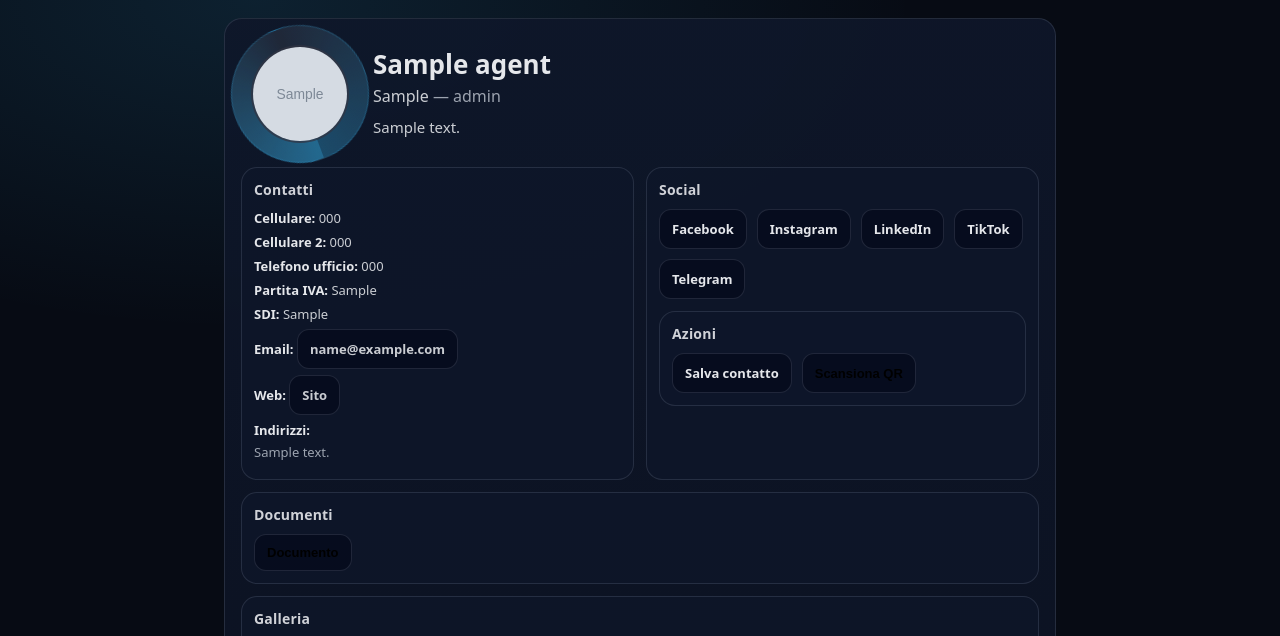
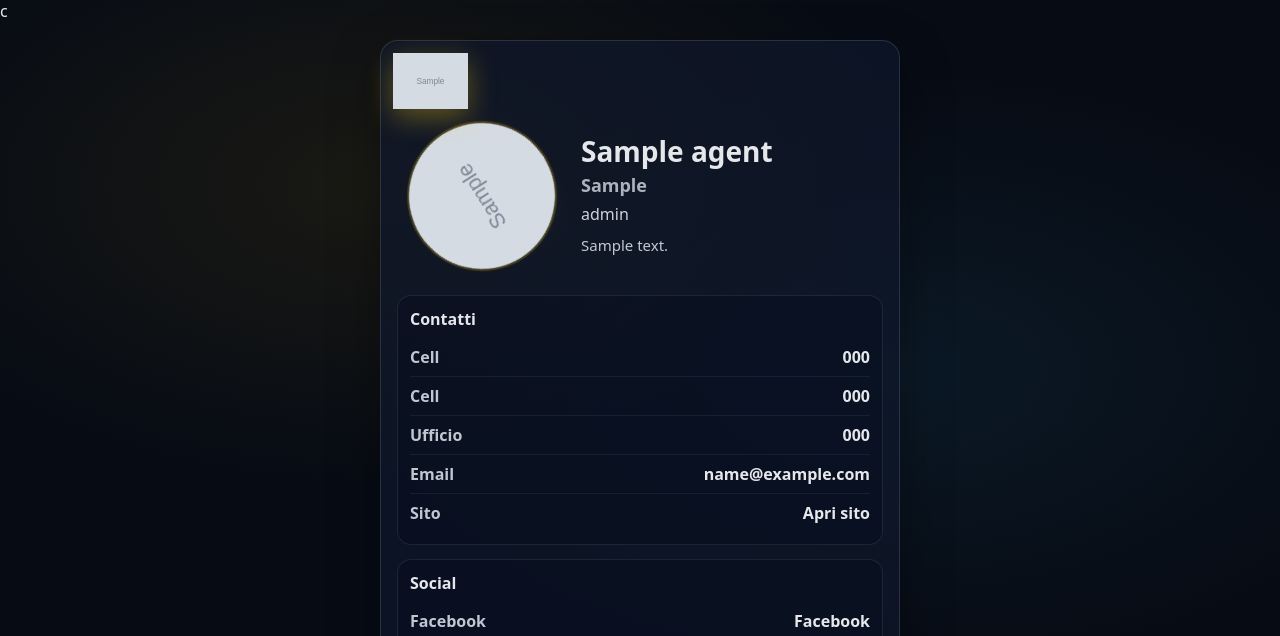
Before and after one commit to gidl59/pay4you-cards-fire, a Flask app: a page that uses templates/card.html in a window 1280 px wide. Shown: the top 636 px of the page. Run offline with Flask 3, Linux system fonts and the light colour scheme; the visitor is signed in with stand-in values (Sample User, id 1); tables that the repository leaves empty hold one stand-in row (values such as "Sample post"); grey boxes marked "Sample" are stand-in pictures.

Commit message:
Update card.html

```diff
--- a/templates/card.html
+++ b/templates/card.html
@@ -1,322 +1,321 @@
-<!doctype html>
-<html lang="{{ lang }}">
+c<!doctype html>
+<html lang="{{ lang or 'it' }}">
 <head>
-  <meta charset="utf-8"/>
-  <meta name="viewport" content="width=device-width,initial-scale=1"/>
-  <meta name="format-detection" content="telephone=no">
-  <title>{{ ag.name }} | Card</title>
+  <meta charset="utf-8">
+  <meta name="viewport" content="width=device-width, initial-scale=1">
+  <title>{{ ag.name }} | Pay4You Card</title>
 
-  <style>
-    :root{
-      --bg:#070b14;
-      --card:#0b1220;
-      --card2:#0f172a;
-      --line:rgba(148,163,184,.18);
-      --txt:#e5e7eb;
-      --muted:#9ca3af;
-      --accent:#38bdf8;
-      --btn:#111827;
-    }
-    *{box-sizing:border-box}
-    body{margin:0;background:radial-gradient(1200px 600px at 20% 0%, rgba(56,189,248,.12), transparent 55%), var(--bg); color:var(--txt); font-family:system-ui,-apple-system,Segoe UI,Roboto,Arial;}
-    a{color:inherit}
-    .wrap{max-width:860px;margin:0 auto;padding:18px 14px 28px}
-    .panel{background:linear-gradient(180deg, rgba(15,23,42,.92), rgba(11,18,32,.92)); border:1px solid var(--line); border-radius:18px; padding:16px}
-
-    .top{display:flex; gap:14px; align-items:center}
-    .avatarWrap{position:relative; width:118px; height:118px; flex:0 0 auto}
-    .logoOrbit{
-      position:absolute; inset:-10px; border-radius:999px;
-      background:conic-gradient(from 180deg, rgba(56,189,248,.55), rgba(255,255,255,.08), rgba(56,189,248,.35));
-      filter: blur(.0px);
-      animation:spin 7s linear infinite;
-      opacity:.9;
-      display:flex; align-items:center; justify-content:center;
-      border:1px solid rgba(56,189,248,.25);
-    }
-    .logoOrbit img{
-      width:42px;height:42px;border-radius:12px; object-fit:contain;
-      background:rgba(15,23,42,.75); padding:6px; border:1px solid rgba(148,163,184,.22);
-    }
-    .avatar{
-      position:absolute; inset:10px; border-radius:999px; overflow:hidden;
-      border:2px solid rgba(255,255,255,.14);
-      background:rgba(2,6,23,.7);
-    }
-    .avatar img{width:100%;height:100%;object-fit:cover}
-    .avatar .ph{display:flex;align-items:center;justify-content:center;height:100%; color:var(--muted); font-size:12px}
-
-    @keyframes spin { to { transform: rotate(360deg);} }
-
-    .headText{min-width:0}
-    .name{font-size:26px; font-weight:900; line-height:1.05; margin:0}
-    .sub{margin:6px 0 0 0; font-size:16px; color:rgba(229,231,235,.88)}
-    .bio{margin:10px 0 0 0; color:rgba(229,231,235,.88); font-size:15px; line-height:1.35}
-
-    .grid{display:grid; gap:12px; margin-top:14px}
-    @media(min-width:760px){ .grid{grid-template-columns: 1fr 1fr} }
-
-    .box{background:rgba(15,23,42,.72); border:1px solid var(--line); border-radius:16px; padding:12px}
-    .box h3{margin:0 0 10px 0; font-size:14px; letter-spacing:.2px; color:rgba(229,231,235,.9)}
-    .row{display:flex; gap:10px; flex-wrap:wrap}
-    .pill{
-      display:inline-flex; align-items:center; justify-content:center;
-      padding:10px 12px; border-radius:12px;
-      border:1px solid rgba(148,163,184,.18);
-      background:rgba(2,6,23,.55);
-      text-decoration:none;
-      font-weight:700;
-      font-size:13px;
-    }
-    .pill:hover{border-color:rgba(56,189,248,.35)}
-    .kv{margin:6px 0; font-size:13px; color:rgba(229,231,235,.88)}
-    .kv b{color:var(--txt)}
-    .muted{color:var(--muted)}
-    .actionsBox{margin-top:12px}
-
-    .thumbGrid{display:grid; grid-template-columns:repeat(3,1fr); gap:8px}
-    @media(min-width:760px){ .thumbGrid{grid-template-columns:repeat(5,1fr);} }
-    .thumb{
-      border-radius:12px; overflow:hidden; border:1px solid rgba(148,163,184,.18);
-      background:rgba(2,6,23,.55); cursor:pointer;
-      aspect-ratio:1/1;
-      display:flex; align-items:center; justify-content:center;
-    }
-    .thumb img{width:100%;height:100%;object-fit:cover; display:block}
-
-    /* video preview (non gigante) */
-    .videoGrid{display:grid; grid-template-columns:repeat(1,1fr); gap:10px}
-    @media(min-width:760px){ .videoGrid{grid-template-columns:repeat(2,1fr);} }
-    .videoCard{
-      border-radius:14px; overflow:hidden; border:1px solid rgba(148,163,184,.18);
-      background:rgba(2,6,23,.55);
-    }
-    .videoCard video{width:100%; height:320px; max-height:320px; object-fit:cover; display:block}
-    @media(max-width:480px){ .videoCard video{height:240px; max-height:240px} }
-
-    /* modal */
-    .modal{
-      position:fixed; inset:0; background:rgba(0,0,0,.75); display:none;
-      align-items:center; justify-content:center; padding:18px; z-index:9999;
-    }
-    .modal.open{display:flex}
-    .modalInner{
-      position:relative; width:min(980px, 100%); background:rgba(5,10,22,.92);
-      border:1px solid rgba(148,163,184,.22); border-radius:16px; overflow:hidden;
-    }
-    .modalBar{
-      display:flex; align-items:center; justify-content:space-between;
-      padding:10px 12px; border-bottom:1px solid rgba(148,163,184,.18);
-      background:rgba(15,23,42,.75);
-    }
-    .modalTitle{font-weight:800; font-size:13px; opacity:.95}
-    .closeBtn{
-      border:none; cursor:pointer;
-      background:rgba(2,6,23,.6); color:var(--txt);
-      border:1px solid rgba(148,163,184,.22);
-      border-radius:12px; padding:8px 10px;
-      font-weight:900;
-    }
-    .modalContent{padding:12px}
-    .modalContent img{max-width:100%; height:auto; display:block; margin:0 auto; border-radius:14px}
-    .modalContent iframe{width:100%; height:75vh; border:0; border-radius:14px; background:#fff}
-    .qrImg{width:260px; height:260px; image-rendering:pixelated}
-    footer{margin-top:14px; text-align:center; color:rgba(156,163,175,.8); font-size:12px}
-  </style>
+  <link rel="stylesheet" href="{{ url_for('static', filename='style.css') }}">
 </head>
 <body>
-  <div class="wrap">
-    <div class="panel">
 
-      <div class="top">
-        <div class="avatarWrap">
-          {% if ag.logo_url %}
-            <div class="logoOrbit" aria-label="logo">
-              <img src="{{ ag.logo_url }}" alt="logo">
+  <div class="page-main">
+    <div class="card-outer">
+
+      {# Logo: usa logo_url, fallback extra_logo_url #}
+      {% set the_logo = ag.logo_url or ag.extra_logo_url %}
+
+      <!-- LOGO in alto a sinistra (solo se caricato) -->
+      {% if the_logo %}
+        <div class="top-left-logo">
+          <img src="{{ the_logo }}" alt="Logo">
+        </div>
+      {% endif %}
+
+      <!-- HERO: foto + testi (nome/azienda/ruolo sotto la foto) -->
+      <div class="hero">
+
+        <div class="avatar-wrap">
+          {% if the_logo %}
+            <!-- il blocco ruota insieme: logo orbit + foto -->
+            <div class="spin-wrap">
+              <div class="orbit">
+                <img src="{{ the_logo }}" alt="Logo orbit">
+              </div>
+
+              <div class="avatar">
+                {% if ag.photo_url %}
+                  <img src="{{ ag.photo_url }}" alt="Foto profilo">
+                {% else %}
+                  <div class="avatar-placeholder">👤</div>
+                {% endif %}
+              </div>
+            </div>
+          {% else %}
+            <!-- se non c'è logo, niente rotazione -->
+            <div class="avatar">
+              {% if ag.photo_url %}
+                <img src="{{ ag.photo_url }}" alt="Foto profilo">
+              {% else %}
+                <div class="avatar-placeholder">👤</div>
+              {% endif %}
             </div>
           {% endif %}
-
-          <div class="avatar">
-            {% if ag.photo_url %}
-              <img src="{{ ag.photo_url }}" alt="photo">
-            {% else %}
-              <div class="ph">Foto</div>
-            {% endif %}
-          </div>
         </div>
 
-        <div class="headText">
-          <h1 class="name">{{ ag.name }}</h1>
-          <p class="sub">
-            {% if ag.company %}<span>{{ ag.company }}</span>{% endif %}
-            {% if ag.role %}<span class="muted"> — {{ ag.role }}</span>{% endif %}
-            {% if is_profile2 %}<span class="muted"> — (P2)</span>{% endif %}
-          </p>
+        <div class="hero-text">
+          <div class="name">{{ ag.name }}</div>
+
+          {% if ag.company %}
+            <div class="company">{{ ag.company }}</div>
+          {% endif %}
+
+          {% if ag.role %}
+            <div class="role">{{ ag.role }}</div>
+          {% endif %}
+
           {% if ag.bio %}
-            <p class="bio">{{ ag.bio }}</p>
+            <div class="bio">{{ ag.bio }}</div>
+          {% endif %}
+
+          <!-- PROFILO 1 / PROFILO 2 (se esiste p2) -->
+          {% if profiles and profiles|length > 0 %}
+            <div class="profile-switch">
+              <a class="profile-pill {% if not p_key %}active{% endif %}"
+                 href="/{{ ag.slug }}{% if request.args.get('lang') %}?lang={{ request.args.get('lang') }}{% endif %}">
+                Profilo 1
+              </a>
+
+              {% for p in profiles %}
+                {% if p.key == 'p2' %}
+                  <a class="profile-pill {% if p_key=='p2' %}active{% endif %}"
+                     href="/{{ ag.slug }}?p=p2{% if request.args.get('lang') %}&lang={{ request.args.get('lang') }}{% endif %}">
+                    Profilo 2
+                  </a>
+                {% endif %}
+              {% endfor %}
+            </div>
           {% endif %}
         </div>
       </div>
 
-      <div class="grid">
+      <!-- CONTATTI -->
+      <div class="section">
+        <div class="section-title">{{ t_func('contacts') if t_func else 'Contatti' }}</div>
 
-        <div class="box">
-          <h3>{{ t_func("contacts") }}</h3>
+        {% if mobiles and mobiles|length > 0 %}
+          {% for m in mobiles %}
+            <div class="row">
+              <span>Cell</span>
+              <a href="tel:{{ m }}">{{ m }}</a>
+            </div>
+          {% endfor %}
+        {% endif %}
 
-          {% if ag.phone_mobile %}
-            <div class="kv"><b>{{ t_func("mobile_phone") }}:</b> {{ ag.phone_mobile }}</div>
+        {% if ag.phone_office %}
+          <div class="row">
+            <span>Ufficio</span>
+            <a href="tel:{{ ag.phone_office }}">{{ ag.phone_office }}</a>
+          </div>
+        {% endif %}
+
+        {% if wa_link %}
+          <div class="row">
+            <span>WhatsApp</span>
+            <a href="{{ wa_link }}" target="_blank" rel="noopener">Apri WhatsApp</a>
+          </div>
+        {% endif %}
+
+        {% if emails and emails|length > 0 %}
+          {% for e in emails %}
+            <div class="row">
+              <span>Email</span>
+              <a href="mailto:{{ e }}">{{ e }}</a>
+            </div>
+          {% endfor %}
+        {% endif %}
+
+        {% if websites and websites|length > 0 %}
+          {% for w in websites %}
+            <div class="row">
+              <span>Sito</span>
+              <a href="{{ w }}" target="_blank" rel="noopener">Apri sito</a>
+            </div>
+          {% endfor %}
+        {% endif %}
+      </div>
+
+      <!-- SOCIAL -->
+      {% set has_social = ag.facebook or ag.instagram or ag.linkedin or ag.tiktok or ag.telegram %}
+      {% if has_social %}
+        <div class="section">
+          <div class="section-title">{{ t_func('social') if t_func else 'Social' }}</div>
+
+          {% if ag.facebook %}
+            <div class="row"><span>Facebook</span><a href="{{ ag.facebook }}" target="_blank" rel="noopener">Facebook</a></div>
           {% endif %}
-          {% if ag.phone_mobile2 %}
-            <div class="kv"><b>{{ t_func("mobile_phone") }} 2:</b> {{ ag.phone_mobile2 }}</div>
+          {% if ag.instagram %}
+            <div class="row"><span>Instagram</span><a href="{{ ag.instagram }}" target="_blank" rel="noopener">Instagram</a></div>
           {% endif %}
-          {% if ag.phone_office %}
-            <div class="kv"><b>{{ t_func("office_phone") }}:</b> {{ ag.phone_office }}</div>
+          {% if ag.linkedin %}
+            <div class="row"><span>LinkedIn</span><a href="{{ ag.linkedin }}" target="_blank" rel="noopener">LinkedIn</a></div>
           {% endif %}
-          {% if wa_link %}
-            <div class="kv"><b>{{ t_func("whatsapp") }}:</b> <a href="{{ wa_link }}" target="_blank" rel="noopener">Apri WhatsApp</a></div>
+          {% if ag.tiktok %}
+            <div class="row"><span>TikTok</span><a href="{{ ag.tiktok }}" target="_blank" rel="noopener">TikTok</a></div>
           {% endif %}
+          {% if ag.telegram %}
+            <div class="row"><span>Telegram</span><a href="{{ ag.telegram }}" target="_blank" rel="noopener">Telegram</a></div>
+          {% endif %}
+        </div>
+      {% endif %}
+
+      <!-- AZIONI sotto social -->
+      <div class="section actions-box">
+        <div class="section-title">Azioni</div>
+        <div class="actions-row">
+          <a class="action-btn" href="/{{ ag.slug }}.vcf">Salva contatto</a>
+          <button class="action-btn secondary" type="button"
+                  onclick="openQrModal('{{ qr_url }}')">
+            Scansiona QR
+          </button>
+        </div>
+        <div class="actions-hint">Consiglio: salva il contatto e poi condividi la card ai tuoi clienti.</div>
+      </div>
+
+      <!-- DATI -->
+      {% if ag.piva or ag.sdi or ag.pec or (addresses and addresses|length > 0) %}
+        <div class="section">
+          <div class="section-title">Dati</div>
 
           {% if ag.piva %}
-            <div class="kv"><b>{{ t_func("vat") }}:</b> {{ ag.piva }}</div>
+            <div class="row"><span>P.IVA</span><span>{{ ag.piva }}</span></div>
           {% endif %}
           {% if ag.sdi %}
-            <div class="kv"><b>{{ t_func("sdi") }}:</b> {{ ag.sdi }}</div>
+            <div class="row"><span>SDI</span><span>{{ ag.sdi }}</span></div>
           {% endif %}
-
-          {% if emails %}
-            <div class="kv"><b>Email:</b>
-              {% for e in emails %}
-                <a class="pill" href="mailto:{{ e }}">{{ e }}</a>
-              {% endfor %}
-            </div>
+          {% if ag.pec %}
+            <div class="row"><span>PEC</span><span>{{ ag.pec }}</span></div>
           {% endif %}
-
-          {% if websites %}
-            <div class="kv"><b>Web:</b>
-              {% for w in websites %}
-                <a class="pill" href="{{ w }}" target="_blank" rel="noopener">Sito</a>
-              {% endfor %}
-            </div>
-          {% endif %}
-
-          {% if addresses %}
-            <div class="kv"><b>{{ t_func("addresses") }}:</b><br>
+          {% if addresses and addresses|length > 0 %}
+            <div style="margin-top:8px; color:rgba(226,232,240,.85); font-weight:700;">
               {% for a in addresses %}
-                <div class="muted" style="margin:4px 0;">{{ a }}</div>
+                <div>📍 {{ a }}</div>
               {% endfor %}
             </div>
           {% endif %}
         </div>
+      {% endif %}
 
-        <div class="box">
-          <h3>{{ t_func("social") }}</h3>
-          <div class="row">
-            {% if ag.facebook %}<a class="pill" href="{{ ag.facebook }}" target="_blank" rel="noopener">Facebook</a>{% endif %}
-            {% if ag.instagram %}<a class="pill" href="{{ ag.instagram }}" target="_blank" rel="noopener">Instagram</a>{% endif %}
-            {% if ag.linkedin %}<a class="pill" href="{{ ag.linkedin }}" target="_blank" rel="noopener">LinkedIn</a>{% endif %}
-            {% if ag.tiktok %}<a class="pill" href="{{ ag.tiktok }}" target="_blank" rel="noopener">TikTok</a>{% endif %}
-            {% if ag.telegram %}<a class="pill" href="{{ ag.telegram }}" target="_blank" rel="noopener">Telegram</a>{% endif %}
-            {% if wa_link %}<a class="pill" href="{{ wa_link }}" target="_blank" rel="noopener">WhatsApp</a>{% endif %}
-          </div>
-
-          <div class="actionsBox box" style="margin-top:12px;">
-            <h3 style="margin-bottom:10px;">Azioni</h3>
-            <div class="row">
-              <a class="pill" href="{{ vcf_url }}">{{ t_func("save_contact") }}</a>
-              <button class="pill" type="button" onclick="openQr()">{{ t_func("scan_qr") }}</button>
-            </div>
+      <!-- GALLERIA -->
+      {% if gallery and gallery|length > 0 %}
+        <div class="section">
+          <div class="section-title">{{ t_func('gallery') if t_func else 'Foto' }}</div>
+          <div class="gallery-scroll">
+            {% for img in gallery %}
+              <button class="gallery-thumb-btn" type="button" onclick="openMediaModal('{{ img }}', 'image')">
+                <img src="{{ img }}" alt="Foto {{ loop.index }}">
+              </button>
+            {% endfor %}
           </div>
         </div>
-
-      </div>
-
-      {% if pdfs %}
-      <div class="box" style="margin-top:12px;">
-        <h3>{{ t_func("documents") }}</h3>
-        <div class="row">
-          {% for p in pdfs %}
-            <button class="pill" type="button" onclick="openPdf('{{ p.url }}','{{ p.name|e }}')">{{ p.name }}</button>
-          {% endfor %}
-        </div>
-      </div>
       {% endif %}
 
-      {% if gallery %}
-      <div class="box" style="margin-top:12px;">
-        <h3>{{ t_func("gallery") }}</h3>
-        <div class="thumbGrid">
-          {% for g in gallery %}
-            <div class="thumb" onclick="openImg('{{ g }}')">
-              <img src="{{ g }}" alt="gallery">
-            </div>
-          {% endfor %}
+      <!-- VIDEO (piccoli) -->
+      {% if videos and videos|length > 0 %}
+        <div class="section">
+          <div class="section-title">{{ t_func('videos') if t_func else 'Video' }}</div>
+          <div class="gallery-scroll">
+            {% for v in videos %}
+              <button class="gallery-thumb-btn" type="button" onclick="openMediaModal('{{ v }}', 'video')">
+                <div class="video-thumb">
+                  <span class="video-play">▶</span>
+                  <video class="video-mini" muted playsinline preload="metadata">
+                    <source src="{{ v }}">
+                  </video>
+                </div>
+              </button>
+            {% endfor %}
+          </div>
         </div>
-      </div>
       {% endif %}
 
-      {% if videos %}
-      <div class="box" style="margin-top:12px;">
-        <h3>{{ t_func("videos") }}</h3>
-        <div class="videoGrid">
-          {% for v in videos %}
-          <div class="videoCard">
-            <video controls playsinline preload="metadata" src="{{ v }}"></video>
+      <!-- PDF (MODAL con CHIUDI) -->
+      {% if pdfs and pdfs|length > 0 %}
+        <div class="section">
+          <div class="section-title">{{ t_func('documents') if t_func else 'Documenti' }}</div>
+          <div class="pdf-list">
+            {% for p in pdfs %}
+              <button class="pdf-btn" type="button" onclick="openPdfModal('{{ p.url }}')">
+                📄 {{ p.name }}
+              </button>
+            {% endfor %}
           </div>
-          {% endfor %}
         </div>
-      </div>
       {% endif %}
 
-      <footer>
+      <div class="footer">
         Realizzato © Pay4You da Giuseppe Di Lisio 2026
-      </footer>
+      </div>
 
     </div>
   </div>
 
-  <!-- MODAL unico -->
-  <div id="modal" class="modal" onclick="modalBgClose(event)">
-    <div class="modalInner">
-      <div class="modalBar">
-        <div id="modalTitle" class="modalTitle"></div>
-        <button class="closeBtn" onclick="closeModal()" type="button">{{ t_func("close") }}</button>
-      </div>
-      <div id="modalContent" class="modalContent"></div>
+  <!-- MODAL unico (IMG/VIDEO/PDF/QR) con CHIUDI sopra + bottone -->
+  <div id="media-modal" class="modal-overlay" style="display:none;">
+    <div class="modal-box">
+      <button class="modal-x" type="button" onclick="closeMediaModal()">✕</button>
+
+      <img id="modal-img" src="" alt="media" style="display:none;">
+      <video id="modal-video" controls playsinline style="display:none;">
+        <source id="modal-video-src" src="">
+      </video>
+      <iframe id="modal-pdf" src="" style="display:none;" title="pdf"></iframe>
+
+      <button class="modal-close-btn" type="button" onclick="closeMediaModal()">Chiudi</button>
     </div>
   </div>
 
   <script>
-    const modal = document.getElementById('modal');
-    const modalTitle = document.getElementById('modalTitle');
-    const modalContent = document.getElementById('modalContent');
-
-    function openModal(title, html){
-      modalTitle.textContent = title || '';
-      modalContent.innerHTML = html || '';
-      modal.classList.add('open');
-      document.body.style.overflow='hidden';
-    }
-    function closeModal(){
-      modal.classList.remove('open');
-      modalContent.innerHTML='';
-      document.body.style.overflow='';
-    }
-    function modalBgClose(e){
-      if(e.target === modal) closeModal();
+    function openQrModal(src){
+      openMediaModal(src, 'image');
     }
 
-    function openImg(url){
-      openModal('Foto', `<img src="${url}" alt="img">`);
+    function openPdfModal(src){
+      openMediaModal(src, 'pdf');
     }
 
-    function openPdf(url, name){
-      openModal(name || 'PDF', `<iframe src="${url}" title="pdf"></iframe>`);
+    function openMediaModal(src, type){
+      const modal = document.getElementById('media-modal');
+      const img = document.getElementById('modal-img');
+      const vid = document.getElementById('modal-video');
+      const vidSrc = document.getElementById('modal-video-src');
+      const pdf = document.getElementById('modal-pdf');
+
+      // reset
+      img.style.display = 'none';
+      vid.style.display = 'none';
+      pdf.style.display = 'none';
+      img.src = '';
+      pdf.src = '';
+      try { vid.pause(); } catch(e){}
+      vidSrc.src = '';
+
+      if(type === 'video'){
+        vidSrc.src = src;
+        vid.load();
+        vid.style.display = 'block';
+      } else if(type === 'pdf'){
+        pdf.src = src;
+        pdf.style.display = 'block';
+      } else {
+        img.src = src;
+        img.style.display = 'block';
+      }
+
+      modal.style.display = 'flex';
     }
 
-    function openQr(){
-      const qr = "{{ qr_url }}";
-      openModal('QR', `<div style="display:flex;justify-content:center;"><img class="qrImg" src="${qr}" alt="qr"></div>`);
+    function closeMediaModal(){
+      const modal = document.getElementById('media-modal');
+      const vid = document.getElementById('modal-video');
+      const vidSrc = document.getElementById('modal-video-src');
+      const pdf = document.getElementById('modal-pdf');
+      try { vid.pause(); } catch(e){}
+      vidSrc.src = '';
+      pdf.src = '';
+      modal.style.display = 'none';
     }
   </script>
+
 </body>
 </html>
```
